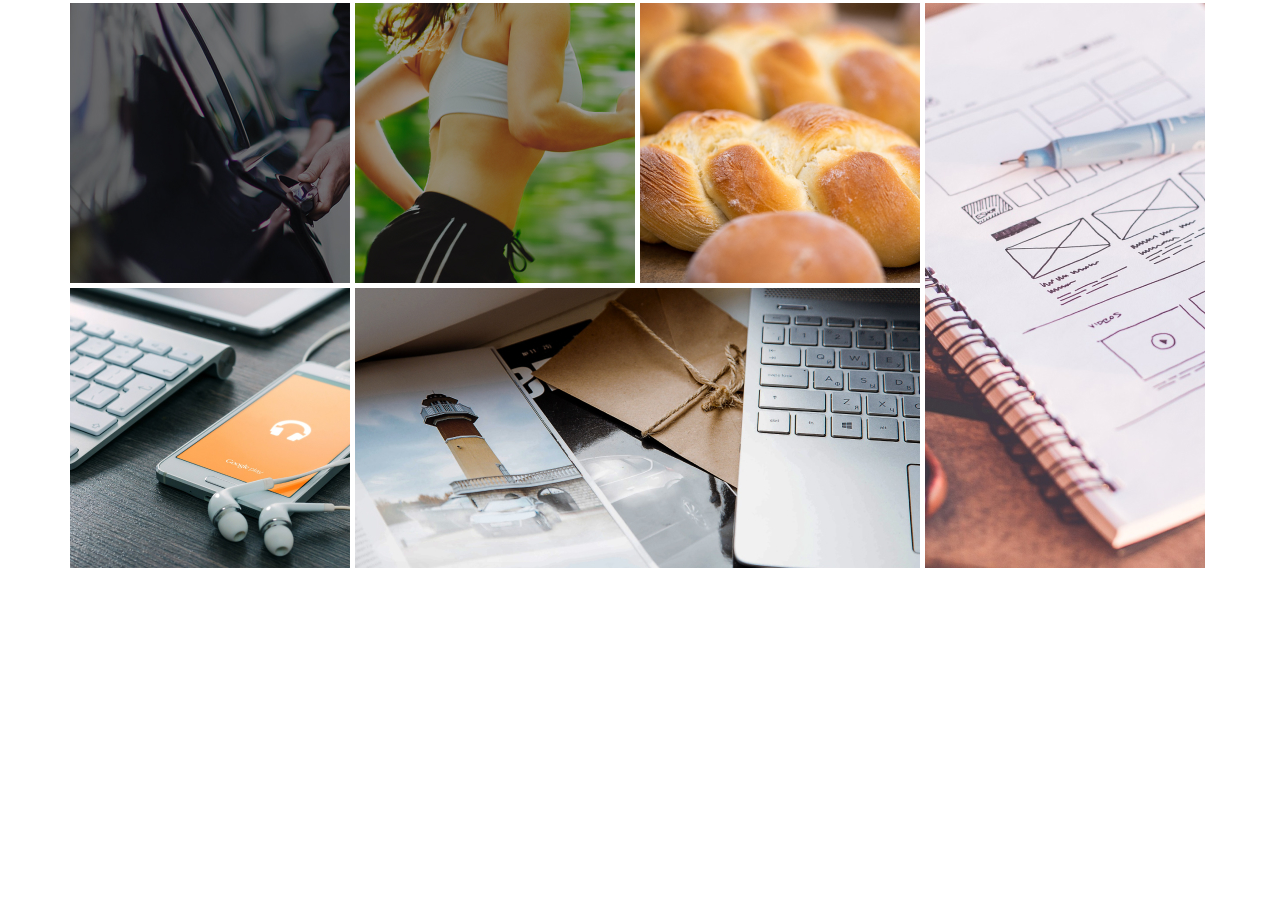
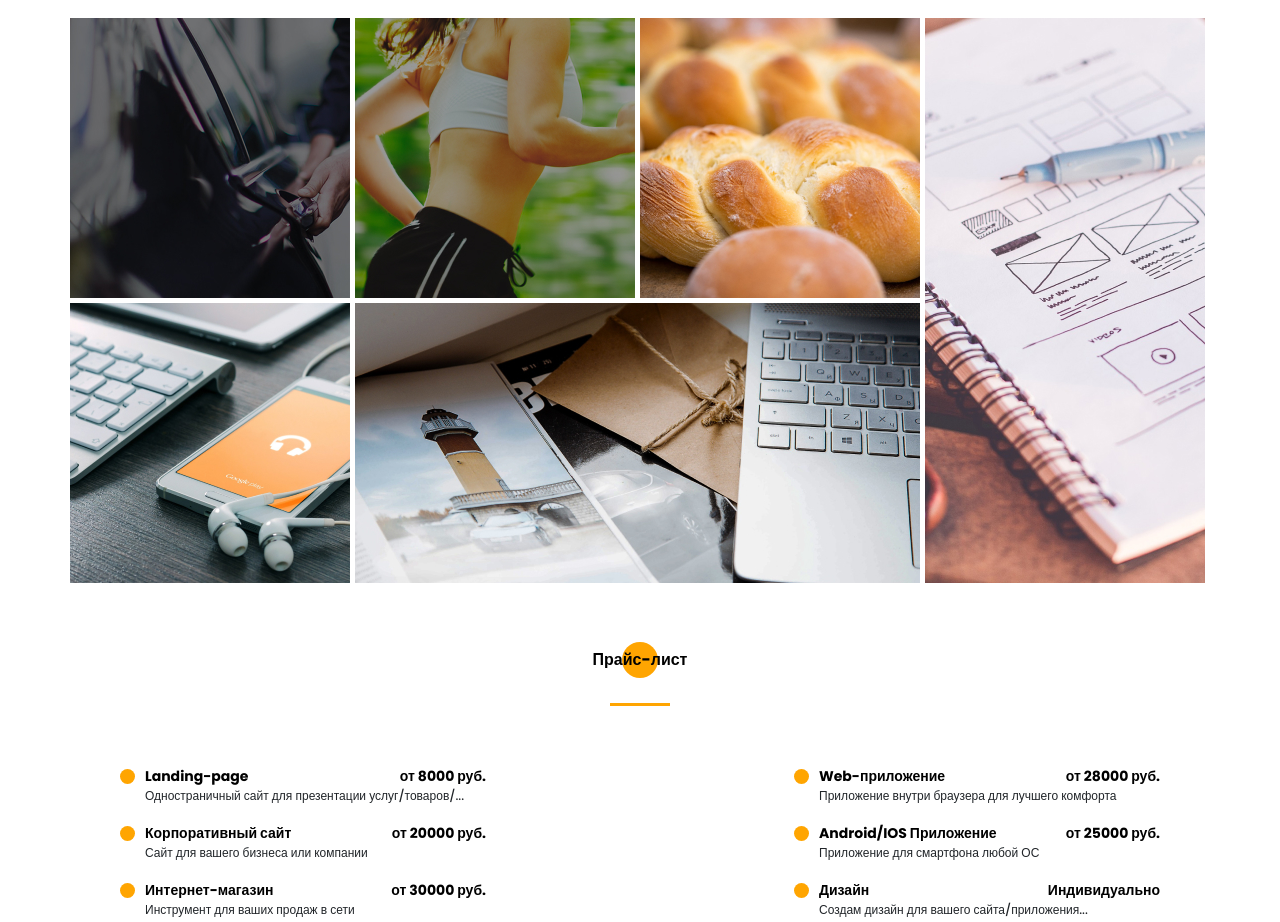
Before and after one commit to matveybobrov/HTML_Project4, a website: page src/index.html in a window 1280 px wide. Shown: the part 3605-4527 px from the top of the page. Before the commit the page ends 4173 px from the top, so only its background shows below. Drawn offline with nearby package versions, Linux system fonts and the light colour scheme; files that its build step writes are made by us from their sources; files whose address does not match are found by name.

Commit message:
Section 7 added

```diff
--- a/src/index.html
+++ b/src/index.html
@@ -355,6 +355,46 @@
 			</div>
         </div>
     </section>
+
+	<section class="prices">
+		<div class="container">
+			<h2 class="prices__title title title_16px title_circle title_circle_centered">Прайс-лист</h2>
+			<div class="prices__divider divider"></div>
+
+			<div class="prices__wrapper">
+				<div class="prices__item">
+					<div class="prices__item-title">Landing-page</div>
+					<div class="prices__item-price">от 8000 руб.</div>
+					<div class="prices__item-descr">Одностраничный сайт для презентации услуг/товаров/...</div>
+				</div>
+				<div class="prices__item">
+					<div class="prices__item-title">Web-приложение</div>
+					<div class="prices__item-price">от 28000 руб.</div>
+					<div class="prices__item-descr">Приложение внутри браузера для лучшего комфорта</div>
+				</div>
+				<div class="prices__item">
+					<div class="prices__item-title">Корпоративный сайт</div>
+					<div class="prices__item-price">от 20000 руб.</div>
+					<div class="prices__item-descr">Сайт для вашего бизнеса или компании</div>
+				</div>
+				<div class="prices__item">
+					<div class="prices__item-title">Android/IOS Приложение</div>
+					<div class="prices__item-price">от 25000 руб.</div>
+					<div class="prices__item-descr">Приложение для смартфона любой ОС</div>
+				</div>
+				<div class="prices__item">
+					<div class="prices__item-title">Интернет-магазин</div>
+					<div class="prices__item-price">от 30000 руб.</div>
+					<div class="prices__item-descr">Инструмент для ваших продаж в сети</div>
+				</div>
+				<div class="prices__item">
+					<div class="prices__item-title">Дизайн</div>
+					<div class="prices__item-price">Индивидуально</div>
+					<div class="prices__item-descr">Создам дизайн для вашего сайта/приложения...</div>
+				</div>
+			</div>
+		</div>
+	</section>
     <script src="js/script.js"></script>
 </body>
 </html>
--- a/src/sass/blocks/_portfolio.scss
+++ b/src/sass/blocks/_portfolio.scss
@@ -5,6 +5,7 @@
     }
     &__divider {
         margin: 0 auto;
+        margin-top: 25px;
     }
     &__wrapper {
         margin-top: 60px;
--- /dev/null
+++ b/src/sass/blocks/_prices.scss
@@ -0,0 +1,47 @@
+.prices {
+    padding-top: 65px;
+    &__divider {
+        margin: 0 auto;
+        margin-top: 31px;
+    }
+    &__wrapper {
+        padding: 60px 50px 0 50px;
+        display: grid;
+        justify-content: space-between;
+        grid-template: repeat(3, 1fr) / repeat(2, 366px);
+        grid-auto-rows: 1fr;
+        row-gap: 15px;
+    }
+    &__item {
+        padding-left: 25px;
+        display: grid;
+        grid-template: repeat(2, minmax(21px, auto)) / repeat(2, auto);
+    }
+    &__item-title {
+        position: relative;
+        font-weight: 700;
+        font-size: 14px;
+        line-height: 21px;
+        color: #000;
+        @include circle;
+        &::before {
+            width: 15px;
+            height: 15px;
+            top: 3px;
+            left: -25px;
+        }
+    }
+    &__item-price {
+        justify-self: end;
+        font-weight: 700;
+        font-size: 14px;
+        line-height: 21px;
+        color: #000;
+    }
+    &__item-descr {
+        grid-column: 1/3;
+        grid-row: 2/3;
+        font-size: 12px;
+        line-height: 18px;
+    }
+}
--- a/src/sass/blocks/_skills.scss
+++ b/src/sass/blocks/_skills.scss
@@ -2,19 +2,19 @@
     margin-top: 120px;
     &__wrapper {
         display: grid;
-        grid-template: repeat(2, 70px) / repeat(3, 350px);
-        gap: 30px 45px;
+        grid-template: repeat(2, 1fr) / repeat(3, 350px);
+        gap: 40px 45px;
     }
     &__item {
         display: grid;
-        grid-template: minmax(21px, auto) 14px / 200px 35px;
+        grid-template: repeat(2, minmax(14px, auto)) / repeat(2, auto);
         justify-content: space-between;
-        align-content: space-between;
+        row-gap: 25px;
     }
     &__item-title {
         padding-left: 14px;
         &::before {
-            top: -40%;
+            top: -8px;
         }
     }
     &__item-count {
--- a/src/sass/style.scss
+++ b/src/sass/style.scss
@@ -31,3 +31,4 @@ h1, h2, h3, h4, h5, h6 {
 @import 'blocks/stack';
 @import 'blocks/skills';
 @import 'blocks/portfolio';
+@import 'blocks/prices';
```
Also changed, not shown: dist/css/style.min.css, dist/index.html.
